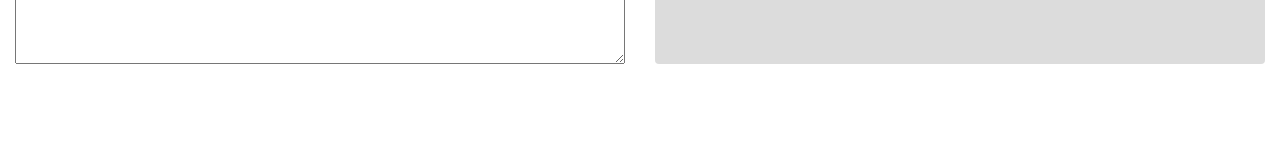
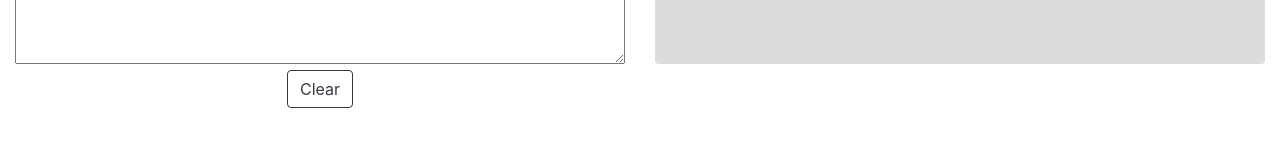
Before and after one commit to Ashwin-op/Markdown_Previewer, a React (Create React App) app: page / in a window 1280 px wide. Shown: the part 598-744 px from the top of the page. Built offline with nearby package versions, Linux system fonts and the light colour scheme.

Commit message:
Add clear button and build folder

```diff
--- a/src/App.js
+++ b/src/App.js
@@ -15,6 +15,10 @@
 
     updateMarkdown(markdown) {
         this.setState({markdown});
+    }
+
+    clearMarkdown() {
+        this.setState({markdown: ""});
     }
 
 
@@ -46,6 +50,9 @@
                             <textarea className="input" style={this.inputStyle} value={this.state.markdown}
                                       onChange={e => this.updateMarkdown(e.target.value)}/>
                         </div>
+                        <button type="button" className="btn btn-outline-dark" onClick={() => this.clearMarkdown()}>
+                            Clear
+                        </button>
                     </Col>
                     <Col md='6'>
                         <p className="lead my-4 text-center">Preview</p>
```
Also changed, not shown: 18 other files (tests, documents, lock files or other folders).
